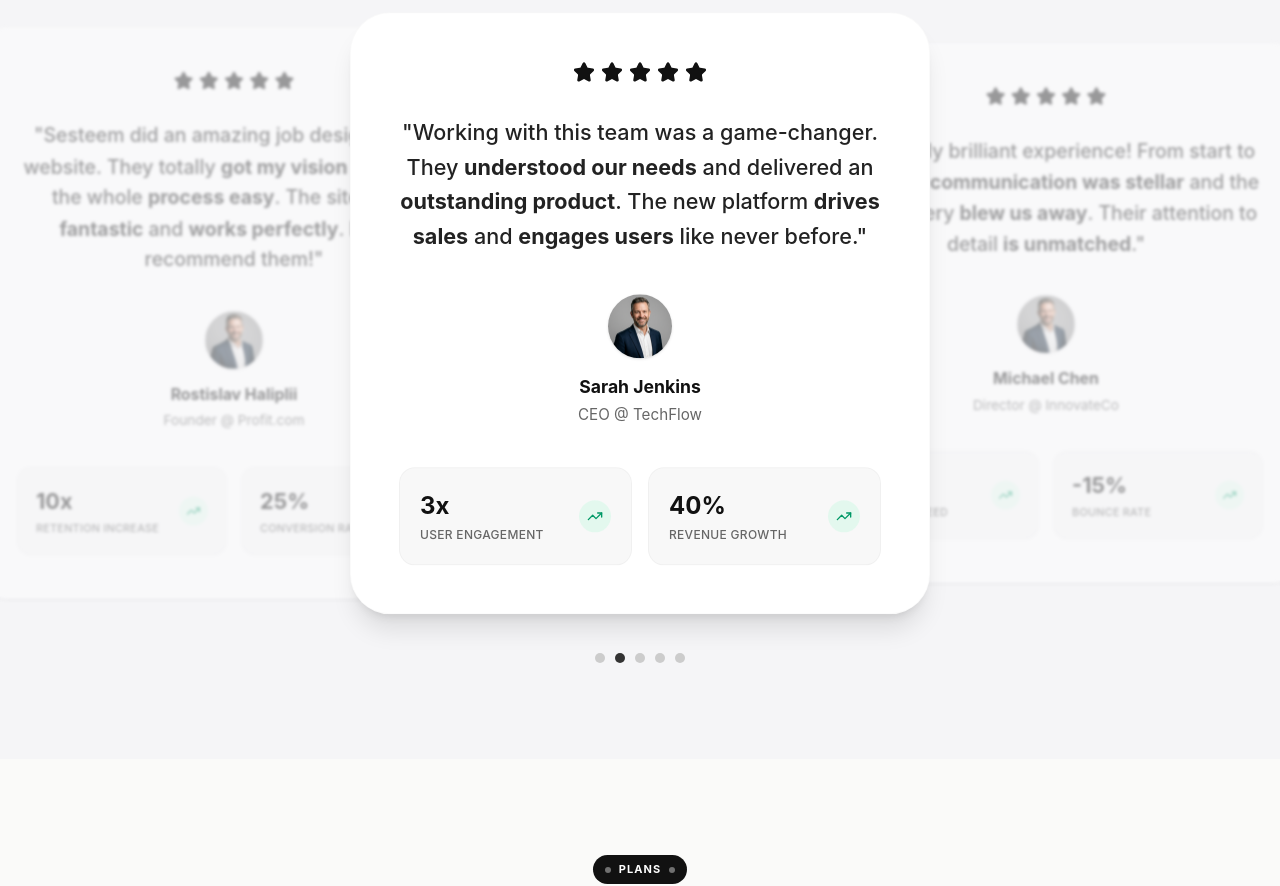
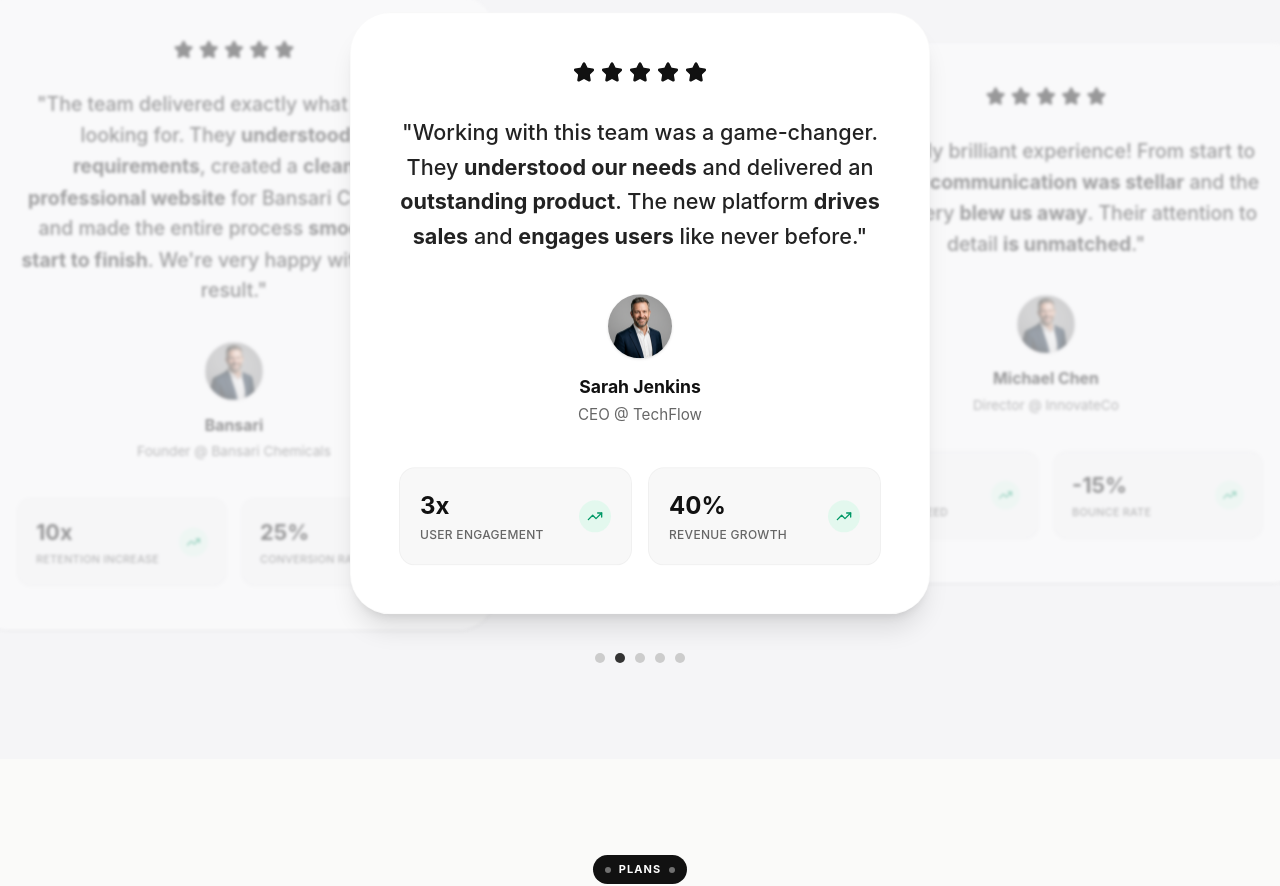
Before and after one commit to rahulv13/llamacorp-landing, a React (Vite) app: page / in a window 1280 px wide. Shown: the part 4860-5746 px from the top of the page. Built offline with nearby package versions, Linux system fonts and the light colour scheme.

Commit message:
Update footer Instagram link and replace testimonial with genuine client review

```diff
--- a/src/components/CTA.jsx
+++ b/src/components/CTA.jsx
@@ -70,7 +70,7 @@ const CTA = () => {
                 <a href="#" className="hover:text-white transition-colors" aria-label="LinkedIn">
                   <svg xmlns="http://www.w3.org/2000/svg" width="18" height="18" viewBox="0 0 24 24" fill="none" stroke="currentColor" strokeWidth="2" strokeLinecap="round" strokeLinejoin="round"><path d="M16 8a6 6 0 0 1 6 6v7h-4v-7a2 2 0 0 0-2-2 2 2 0 0 0-2 2v7h-4v-7a6 6 0 0 1 6-6z"></path><rect x="2" y="9" width="4" height="12"></rect><circle cx="4" cy="4" r="2"></circle></svg>
                 </a>
-                <a href="#" className="hover:text-white transition-colors" aria-label="Instagram">
+                <a href="https://www.instagram.com/llamacorp1/" target="_blank" rel="noopener noreferrer" className="hover:text-white transition-colors" aria-label="Instagram">
                   <svg xmlns="http://www.w3.org/2000/svg" width="18" height="18" viewBox="0 0 24 24" fill="none" stroke="currentColor" strokeWidth="2" strokeLinecap="round" strokeLinejoin="round"><rect x="2" y="2" width="20" height="20" rx="5" ry="5"></rect><path d="M16 11.37A4 4 0 1 1 12.63 8 4 4 0 0 1 16 11.37z"></path><line x1="17.5" y1="6.5" x2="17.51" y2="6.5"></line></svg>
                 </a>
               </div>
--- a/src/components/Testimonials.jsx
+++ b/src/components/Testimonials.jsx
@@ -6,11 +6,11 @@ const testimonialsData = [
     id: 1,
     quote: (
       <>
-        Sesteem did an amazing job designing my website. They totally <strong>got my vision</strong> and made the whole <strong>process easy</strong>. The site <strong>looks fantastic</strong> and <strong>works perfectly</strong>. Highly recommend them!
+        The team delivered exactly what we were looking for. They <strong>understood our requirements</strong>, created a <strong>clean and professional website</strong> for Bansari Chemicals, and made the entire process <strong>smooth from start to finish</strong>. We're very happy with the final result.
       </>
     ),
-    name: "Rostislav Haliplii",
-    title: "Founder @ Profit.com",
+    name: "Bansari",
+    title: "Founder @ Bansari Chemicals",
     avatar: "/assets/testimonial_avatar.png",
     metrics: [
       { label: "Retention Increase", value: "10x" },
```
